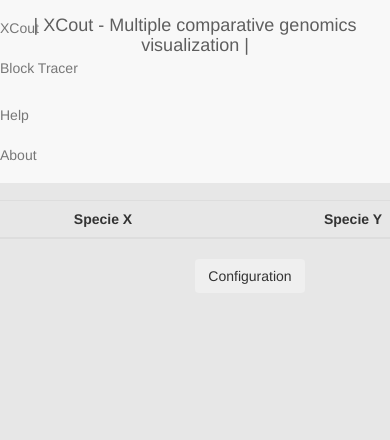
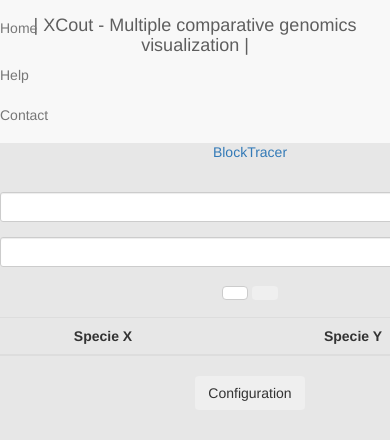
Before and after one commit to Sergiodiaz53/Xcout, a Django app: page / in a window 390 px wide. Shown: the top 440 px of the page. Run offline with Django 3.2, Linux system fonts and the light colour scheme; data that the repository does not hold is empty; some libraries are stand-ins or nearby versions.

Commit message:
Navigation + Functionalities + Interface setup

```diff
--- a/coreViewController/urls.py
+++ b/coreViewController/urls.py
@@ -5,4 +5,6 @@ from coreViewController import views
 
 urlpatterns = [
         url(r'^$', views.index, name='index'),
+        url(r'^contact', views.contact, name= 'contact'),
+        url(r'^help', views.help, name= 'help'),
 ]
--- a/coreViewController/views.py
+++ b/coreViewController/views.py
@@ -2,7 +2,11 @@ from django.shortcuts import render
 from comparisonManager.models import *
 
 def index (request):
+    chromosomes = Specie.objects.all()
+    return render(request, 'index.html', {'chromosomes' : chromosomes })
 
-    chromosomes = Specie.objects.all()
+def contact(request):
+    return render(request, 'contact.html')
 
-    return render(request, 'index.html', {'chromosomes' : chromosomes })
+def help(request):
+    return render(request, 'help.html')
--- a/static/css/xcout.css
+++ b/static/css/xcout.css
@@ -29,6 +29,17 @@
         width:50%;
         max-width: 500px;
         z-index:100;
+    }
+
+    .nav-justified {
+        margin-left: 5%;
+        margin-bottom: 15px;
+        width: 90% !important;
+    }
+
+    .nav-justified > .active a {
+        font-weight: bold;
+        font-size: 1.5em;
     }
 
 /* #######################  */
--- a/static/js/controllers/indexController.js
+++ b/static/js/controllers/indexController.js
@@ -23,10 +23,14 @@ $("#addComparison").click(function(){
     getFullComparisonOf(specieX, specieY);
 });
 
+// Load local button
+$("#loadLocal").click(function(){
+    collapser("collapseLocal"); //  data-toggle="collapse" data-target="#collapseLocal"
+});
+
 // Auto Threshold (Plabolize) button
 $("#autoThreshold").click(function(){
     plabolize();
-
     function plabolize(){
         getScoresThreshold()
     }
@@ -169,6 +173,15 @@ $('').on('click', function() {
 
 })
 
+// Show tooltips
 $(function () {
     $('[data-toggle="tooltip"]').tooltip()
 })
+
+// Functionalities navigation bar
+$('.nav.navbar-tabs > li').on('click', function(e) {
+    $('.nav.navbar-nav > li').removeClass('active');
+    $(this).addClass('active');
+
+    // Add canvas switch
+});
--- a/static/js/localComparison.js
+++ b/static/js/localComparison.js
@@ -110,7 +110,6 @@ function readLocalEvents(specieX, specieY, chromosomeX, chromosomeY, overlay_thr
         return filterComparisonDatum(comp, specieX, specieY, chromosomeX, chromosomeY, overlay_axis, overlay_threshold)
     });
 
-    console.log(filtered_comparisons);
     for(curr_comp of filtered_comparisons){
         let curr_img = curr_comp.img.split('.'); curr_img.splice(-2);
         curr_img = curr_img.join('.');
--- a/static/js/utils.js
+++ b/static/js/utils.js
@@ -51,8 +51,8 @@ function hider(divId){
     $("#" + divId).hide()
 }
 
-function collapser(divId){
-    $("#" + divId).collapse()
+function collapser(divId, action="toggle"){
+    $("#" + divId).collapse(action);
 }
 
 function emptier(divId){
@@ -71,7 +71,9 @@ function clearDivIdSVG(divId){
 }
 
 function clearSidemenuSelection(){
-    clearFull('comparisonData'); clearFull('comparisonPreview'); clearFull('comparisonOverlay');
+    clearFull('comparisonData'); clearFull('comparisonOverlay');
+    clearFull('comparisonPreview'); hider("comparisonInfo");
+    $("#comparisonPreview").removeClass('comparisonPreview');
 }
 
 // Database Image Url Parser
@@ -136,14 +138,26 @@ function scientificNotation(x, f) {
 // Number to pairbase notation
 function pairbaseNotation(x, f) {
     let pb = Number.parseFloat(x).toExponential(f);
+    return (pb/1000000).toFixed(f).split('.')[0]
+    /*
     let current_exp = 1000;
-    if(pb / current_exp < 1000) return (pb/current_exp).toFixed(f).split('.')[0] + "Kbp"
+    if(pb / current_exp < 1000) return [(pb/current_exp).toFixed(f).split('.')[0], "Kbp"]
     current_exp = current_exp * 1000
-    if (pb / current_exp < 1000) return (pb/current_exp).toFixed(f).split('.')[0] + "Mbp"
+    if (pb / current_exp < 1000) return [(pb/current_exp).toFixed(f).split('.')[0], "Mbp"]
     current_exp = current_exp * 1000
-    return (pb/current_exp).toFixed(f).split('.')[0] + "Gbp"
+    return [(pb/current_exp).toFixed(f).split('.')[0], "Gbp"]
+    */
 }
 
+function fixedPairbaseNotation(x, f, size){
+    let pb = Number.parseFloat(x).toExponential(f);
+    let current_exp = 1000;
+    if(pb / current_exp < 1000) return [(pb/current_exp).toFixed(f).split('.')[0], "Kbp"]
+    current_exp = current_exp * 1000
+    if (pb / current_exp < 1000) return [(pb/current_exp).toFixed(f).split('.')[0], "Mbp"]
+    current_exp = current_exp * 1000
+    return [(pb/current_exp).toFixed(f).split('.')[0], "Gbp"]
+}
 // Retrieve Species in Table Columns
 function getLoadedSpecies(){
     var specieX = [],
--- a/static/js/visualizationManager.js
+++ b/static/js/visualizationManager.js
@@ -498,6 +498,9 @@ function overlayComparisonEvents(events, max_x, max_y, lengths, base_axis, chrom
 
     if(base_axis == 'Y') [max_x, max_y] =  [max_y, max_x];
 
+    /*let notationX = pairbaseNotation(max_x, axis_decimals)[1],
+        notationY = pairbaseNotation(max_y, axis_decimals)[1]; console.log([notationX, notationY])
+*/
     // Clear SVG
     var svg = d3.select("#comparisonOverlay > svg");
     if(!svg.empty()){
@@ -573,7 +576,7 @@ function overlayComparisonEvents(events, max_x, max_y, lengths, base_axis, chrom
         .call(yAxis)
         .selectAll('text')
         .attr('font-weight', 'bold')
-        .style('font-size', '13px')
+        .style('font-size', '12px')
         .style('text-anchor', 'end')
         .attr('transform', function (d) {
             return "translate(-7,0)rotate(-45)";
@@ -586,11 +589,27 @@ function overlayComparisonEvents(events, max_x, max_y, lengths, base_axis, chrom
         .call(xAxis)
         .selectAll('text')
         .attr('font-weight', 'bold')
-        .style('font-size', '13px')
+        .style('font-size', '12px')
         .style('text-anchor', 'end')
         .attr('transform', function (d) {
             return "rotate(-45)";//translate(0,5)
         });
+
+    // X axis label
+    svg.append('text')
+        .attr("transform", "translate(" + (WIDTH / 2) + " ," + (HEIGHT + 3*MARGINS.bottom/4) + ")")
+        .style("text-anchor", "middle")
+        .attr('font-weight', 'bold')
+        .style('font-size', '13px')
+        .text("Mbp");
+
+    // Y axis label
+    svg.append('text')
+        .attr("transform", "rotate(-90)translate(" + (0 - HEIGHT / 2) + " ," + (0 - 3*MARGINS.left/4) + ")")
+        .style("text-anchor", "middle")
+        .attr('font-weight', 'bold')
+        .style('font-size', '13px')
+        .text("Mbp");
 
     // Legend
     let string = ""
--- a/templates/includes/basic.html
+++ b/templates/includes/basic.html
@@ -38,16 +38,15 @@
     <nav class="navbar navbar-default navbar-fixed-top" role="navigation">
         <div class="navbar-header">
 
-            <a class="navbar-brand" href="#">| XCout - Multiple comparative genomics visualization |</a>
+            <a class="navbar-brand" href="/">| XCout - Multiple comparative genomics visualization |</a>
         </div>
         <div class="navbar-items">
             <ul class="nav navbar-nav navbar-left">
-                <li><a href="#">XCout</a></li>
-                <li><a href="#">Block Tracer</a></li>
+                <li><a href="/">Home</a></li>
             </ul>
             <ul class="nav navbar-nav navbar-right"style="margin-right: 15px">
-                <li><a href="#about">Help</a></li>
-                <li><a href="#about" >About</a></li>
+                <li><a href="/help">Help</a></li>
+                <li><a href="/contact" >Contact</a></li>
             </ul>
         </div>
     </nav>
@@ -62,7 +61,6 @@
 {% endblock %}
 
     <script type="text/javascript" src="{% static "bower_components/bootstrap-alerts/bootstrap-alerts.min.js" %}"></script>
-    <script type="text/javascript" src="{% static "js/localComparison.js" %}"></script>
     <script type="text/javascript" src="{% static "js/utils.js" %}"></script>
 
 </body>
--- a/templates/index.html
+++ b/templates/index.html
@@ -21,7 +21,20 @@
 
         <div class="col-sm-4 center-block">
             <div class="affix sidemenu">
+                <!-- Functionalities Tabs -->
+                <ul class="nav nav-tabs nav-justified">
+                    <li class="active">
+                        <a data-toggle="tab" href="#xcoutSideMenu">XCout</a>
+                    </li>
+                    <li>
+                        <a data-toggle="tab" href="#blockTracerSideMenu">BlockTracer</a>
+                    </li>
+                </ul>
 
+                <!-- Functionalities Tab Content -->
+                <div class="tab-content">
+                    <!-- XCout Sidemenu -->
+                    <div id="xcoutSideMenu" class="tab-pane fade in active">
                         <!-- Species Table -->
 
                         <div class="form-inline text-center sidemenu_member">
@@ -43,7 +56,7 @@
 
                             <button type="button" class="btn btn-default" id="addComparison" data-toggle="tooltip" title="Load from Server" data-placement="bottom"><bs-glyphicon icon="plus"></bs-glyphicon></button>
 
-                    <button type="button" class="btn btn-secondary" id="loadLocal" data-toggle="collapse" data-target="#collapseLocal"><bs-glyphicon icon="folder-open"></bs-glyphicon></button>
+                            <button type="button" class="btn btn-secondary" id="loadLocal" data-toggle="tooltip" title="Load from Local" data-placement="bottom"><bs-glyphicon icon="folder-open"></bs-glyphicon></button>
                             <div id="collapseLocal" class="panel-collapse collapse" >
                                 <input type="file" id="file-input" webkitdirectory directory multiple>
                             </div>
@@ -125,15 +138,22 @@
                                 <div class="form-inline text-center sidemenu_member">
                                     Overlay threshold</br>
                                     <div class="form-group col-md-12 config_slider" id="threshold_slider"> </div>
-                            </br>
+        <a href="https://stackoverflow.com/questions/17714705/how-to-use-checkbox-inside-select-option"></a>
+                                </div>
                             </div>
                         </div>
                     </div>
 
+                    <!-- BlockTracer Sidemenu -->
+                    <div id="blockTracerSideMenu"  class="tab-pane fade">
+                        Test
+                    </div>
+                </div>
             </div>
         </div>
         <div class="col-sm-7" style='height: 100%;'>
-            <div class="heatmap"></div>
+            <div id="xcoutCanvas" class="heatmap"></div>
+            <div id="blockTracerCanvas" class="heatmap"></div>
         </div>
 
 
@@ -151,7 +171,7 @@
     <script type="text/javascript" src="{% static "bower_components/seiyria-bootstrap-slider/dist/bootstrap-slider.min.js" %}"></script>
 
     <script type="text/javascript" src="{% static "js/controllers/indexController.js" %}"></script>
-
+    <script type="text/javascript" src="{% static "js/localComparison.js" %}"></script>
 
 
 {% endblock %}
```
Also changed, not shown: comparisonManager/functions.py (+3 -70 lines), templates/contact.html (added, +59 -0 lines), templates/help.html (added, +37 -0 lines), static/js/blockTracer.js (added). Lines whose indentation alone changed are shown as unchanged.
